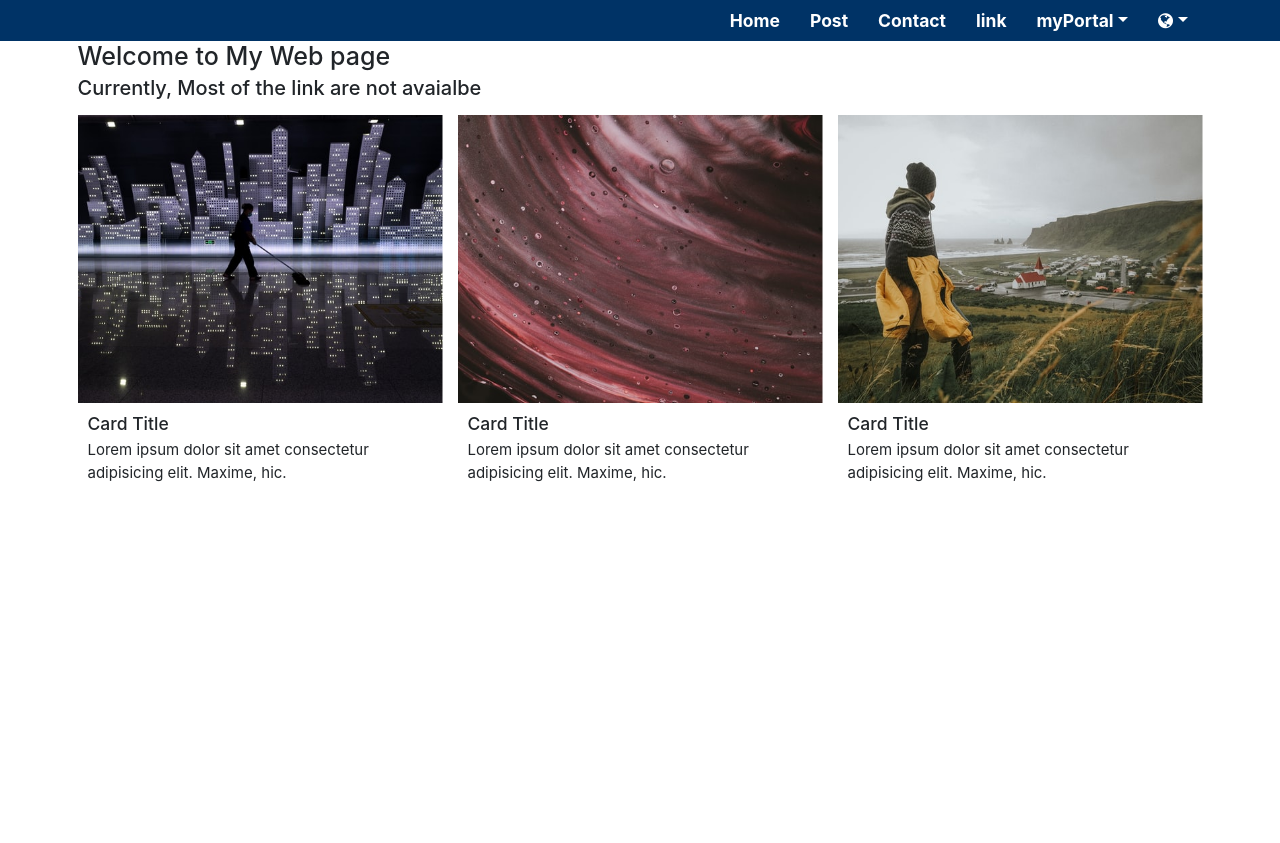
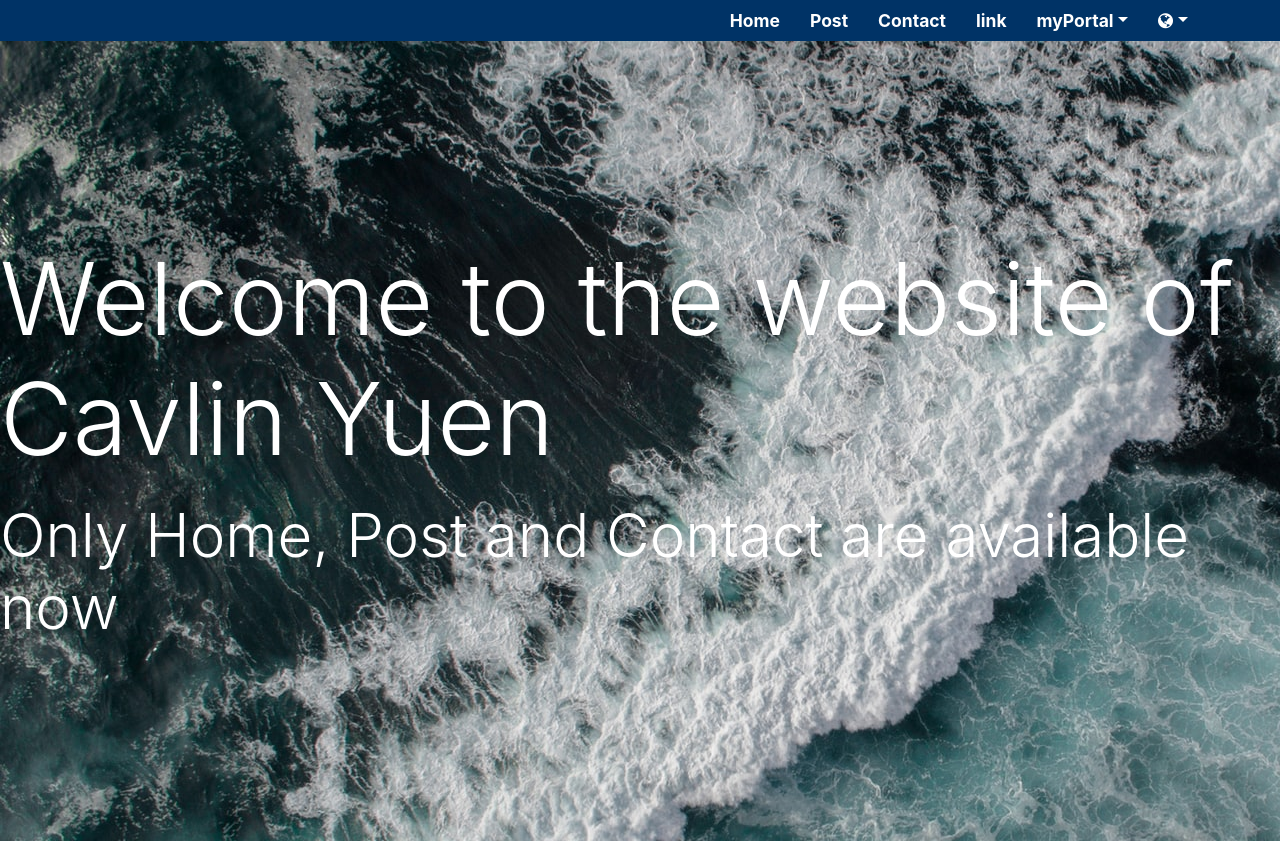
Before and after one commit to YuenSC/myDemo_frontend, a React (Create React App) app: page / in a window 1280 px wide. Shown: the top 843 px of the page. Built offline with nearby package versions, Linux system fonts and the light colour scheme.

Commit message:
Build a Image background with scroll animation

```diff
--- a/package.json
+++ b/package.json
@@ -8,6 +8,7 @@
     "@testing-library/jest-dom": "^5.14.1",
     "@testing-library/react": "^11.2.7",
     "@testing-library/user-event": "^12.8.3",
+    "aos": "^3.0.0-beta.6",
     "axios": "^0.21.1",
     "font-awesome": "^4.7.0",
     "joi-browser": "^13.4.0",
--- a/src/App.js
+++ b/src/App.js
@@ -6,22 +6,20 @@ import Home from "./components/home";
 import NavBar from "./components/navbar";
 import Posts from "./components/posts";
 import Contact from "./components/contact";
+import scrollLib from "./js/aos";
 
 function App() {
+  scrollLib.refresh();
   return (
     <React.Fragment>
       <NavBar />
-      <div className="container">
       <Switch>
         <Route path="/posts" component={Posts} />
         <Route path="/contact" component={Contact} />
         <Route path="/" exact component={Home} />
         <Redirect to="/" />
       </Switch>
-        <div style={{ height: 1000 }} />
       <Footer />
-        <div style={{ height: 50 }} />
-      </div>
     </React.Fragment>
   );
 }
--- /dev/null
+++ b/src/components/common/banner.jsx
@@ -0,0 +1,15 @@
+import React from "react";
+import "../../styles/banner.css";
+
+const Banner = ({ imgSource, imgAlt, children }) => {
+  return (
+    <div
+      className="banner display-1"
+      style={{ backgroundImage: `url(${imgSource})` }}
+    >
+      {children}
+    </div>
+  );
+};
+
+export default Banner;
--- /dev/null
+++ b/src/components/common/tagline.jsx
@@ -0,0 +1,21 @@
+import React from "react";
+import "../../styles/tagline.css";
+
+const Tagline = ({ title, subtitle }) => {
+  return (
+    <div className="tagline">
+      <div className="tagline__title" data-aos="fade-down">
+        {title}
+      </div>
+      <div
+        className="tagline__subtitle"
+        data-aos="fade-up"
+        data-aos-delay="250"
+      >
+        {subtitle}
+      </div>
+    </div>
+  );
+};
+
+export default Tagline;
--- a/src/components/home.jsx
+++ b/src/components/home.jsx
@@ -1,13 +1,25 @@
 import React from "react";
 import HomePageCards from "./homePageCards";
+import backgroundImage from "../images/matt-howard-UCDiLtfDRgU-unsplash.jpg";
+import Banner from "./common/banner";
+import Tagline from "./common/tagline";
 
 const Home = () => {
   return (
-    <React.Fragment>
-      <h1>Welcome to My Web page</h1>
-      <h2>Currently, Most of the link are not avaialbe </h2>
-      <HomePageCards />
-    </React.Fragment>
+    <div>
+      <Banner
+        imgSource={backgroundImage}
+        imgAlt="Background image full of waves"
+      >
+        <Tagline
+          title="Welcome to the website of Cavlin Yuen"
+          subtitle="Only Home, Post and Contact are available now"
+        />
+      </Banner>
+      <div className="container">
+        <HomePageCards />
+      </div>
+    </div>
   );
 };
 
--- a/src/index.js
+++ b/src/index.js
@@ -5,6 +5,7 @@ import App from "./App";
 import reportWebVitals from "./reportWebVitals";
 import { BrowserRouter } from "react-router-dom";
 import "font-awesome/css/font-awesome.css";
+import "./js/aos";
 
 ReactDOM.render(
   <React.StrictMode>
--- /dev/null
+++ b/src/js/aos.js
@@ -0,0 +1,9 @@
+import AOS from "aos";
+import "aos/dist/aos.css"; // You can also use <link> for styles
+
+AOS.init();
+
+const scrollAnimate = {
+  refresh: AOS.refresh,
+};
+export default scrollAnimate;
--- /dev/null
+++ b/src/styles/banner.css
@@ -0,0 +1,7 @@
+.banner {
+  align-items: center;
+  display: flex;
+  height: 100vh;
+  justify-content: center;
+  width: 100%;
+}
--- /dev/null
+++ b/src/styles/tagline.css
@@ -0,0 +1,15 @@
+.tagline {
+  align-items: center;
+  color: white;
+  display: flex;
+  flex-direction: column;
+  font-size: 10rem;
+}
+
+.tagline .tagline__title {
+  font-size: 10rem;
+  margin-bottom: 2rem;
+}
+.tagline .tagline__subtitle {
+  font-size: 6rem;
+}
```
Also changed, not shown: src/images/matt-howard-UCDiLtfDRgU-unsplash.jpg (added), 1 other file (tests, documents, lock files or other folders). Lines whose indentation alone changed are shown as unchanged.
